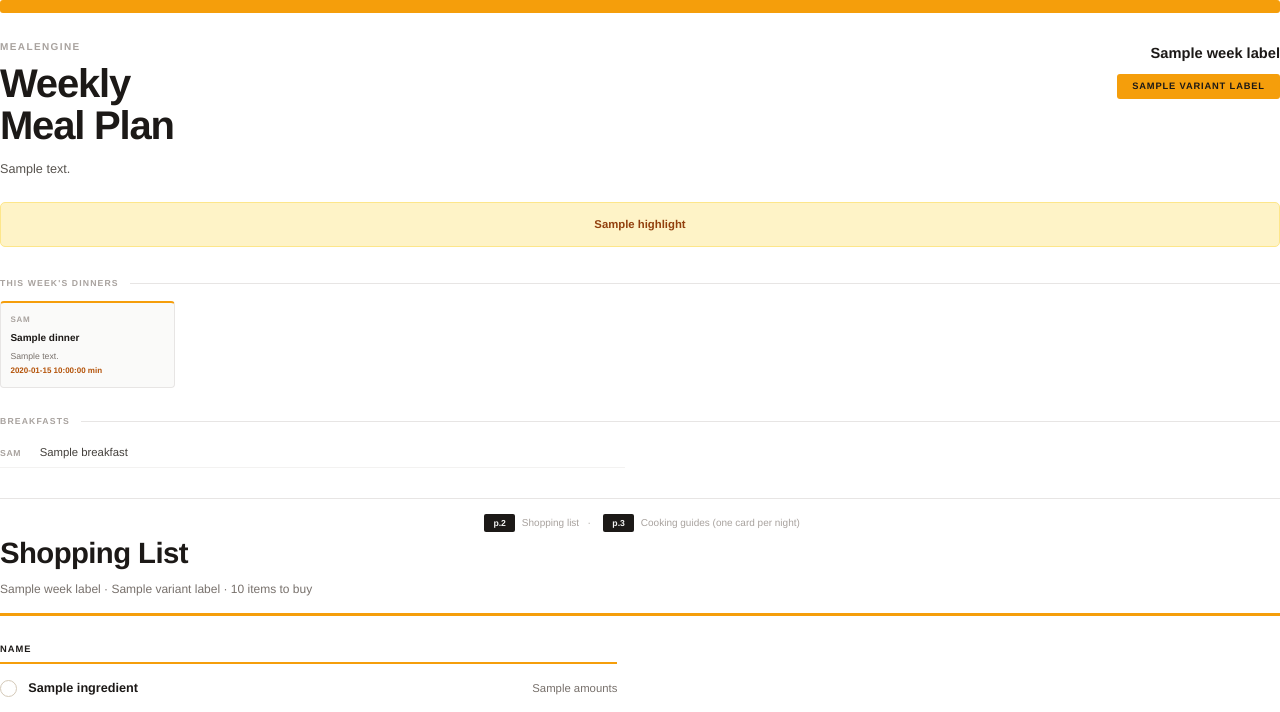
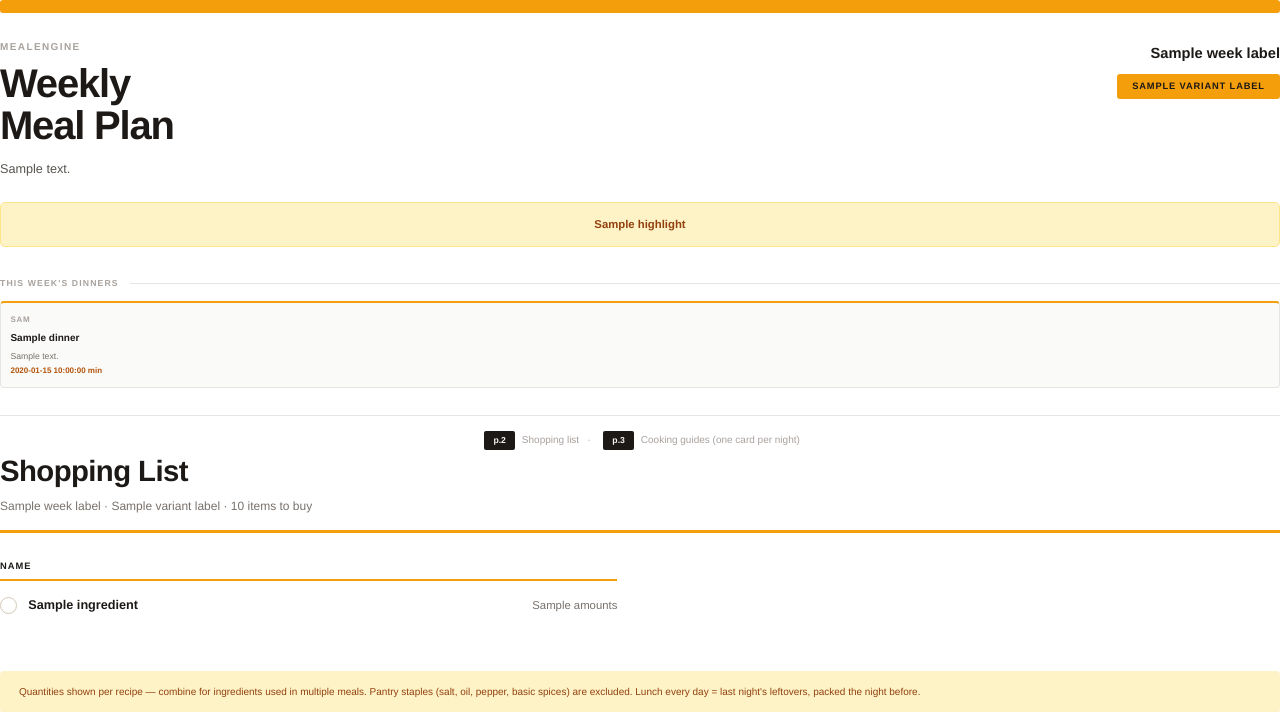
Before and after one commit to jacksoncslaiCanada/MealEngineV2, a Python web app: template app/templates/meal_plan_pdf.html in a window 1280 px wide. Shown: the top 712 px of the page. Run offline with Jinja, Linux system fonts and the light colour scheme; the template is opened without the code that fills it: most values are stand-ins (such as "Sample title", 1, 10 or a date in 2020).

Commit message:
fix: cover page layout — flexbox dinner strip, remove breakfast list
- Swap dinner strip from CSS Grid to Flexbox; WeasyPrint's grid support
  is unreliable and caused day headings to misalign and overlap text.
  flex:1 + min-width:0 on each chip gives equal-width, properly aligned
  columns.
- Remove breakfast list from page 1 — reduces clutter, leaving only the
  hero header, highlights strip, and 7-dinner overview.
- Truncate chip titles at 28 chars to prevent long names overflowing
  narrow flex cells.

https://claude.ai/code/session_0163PbByai97K7vWKiAbGE7E

```diff
--- a/app/templates/meal_plan_pdf.html
+++ b/app/templates/meal_plan_pdf.html
@@ -131,17 +131,20 @@
 
   /* Dinner strip */
   .dinner-strip {
-    display: grid;
-    grid-template-columns: repeat(7, 1fr);
+    display: flex;
+    flex-direction: row;
     gap: 2.5mm;
     margin-bottom: 7mm;
   }
   .dinner-chip {
+    flex: 1;
+    min-width: 0;
     background: #fafaf9;
     border: 1px solid #e7e5e4;
     border-top: 2.5px solid #f59e0b;
     border-radius: 4px;
     padding: 3mm 2.5mm;
+    overflow: hidden;
   }
   .chip-day {
     font-size: 6pt;
@@ -168,32 +171,6 @@
     font-weight: 700;
     color: #b45309;
   }
-
-  /* Breakfast list */
-  .breakfast-list {
-    display: grid;
-    grid-template-columns: 1fr 1fr;
-    gap: 1mm 8mm;
-    margin-bottom: 8mm;
-  }
-  .bf-item {
-    display: flex;
-    align-items: baseline;
-    gap: 2.5mm;
-    padding: 1.5mm 0;
-    border-bottom: 1px solid #f3f2f1;
-    font-size: 8.5pt;
-  }
-  .bf-day {
-    font-size: 6.5pt;
-    font-weight: 800;
-    text-transform: uppercase;
-    letter-spacing: 0.07em;
-    color: #a8a29e;
-    flex-shrink: 0;
-    width: 8mm;
-  }
-  .bf-title { color: #44403c; font-weight: 500; }
 
   /* Cover page nav */
   .page-nav {
@@ -458,23 +435,13 @@
   {% for day in days %}
   <div class="dinner-chip">
     <div class="chip-day">{{ day.day[:3] }}</div>
-    <div class="chip-title">{{ day.dinner.title }}</div>
+    <div class="chip-title">{{ day.dinner.title[:28] }}</div>
     {% if day.dinner.get('cuisine') %}
     <div class="chip-cuisine">{{ day.dinner.cuisine }}</div>
     {% endif %}
     {% if day.dinner.get('prep_time') %}
     <div class="chip-prep">{{ day.dinner.prep_time }} min</div>
     {% endif %}
-  </div>
-  {% endfor %}
-</div>
-
-<div class="section-label">Breakfasts</div>
-<div class="breakfast-list">
-  {% for day in days %}
-  <div class="bf-item">
-    <span class="bf-day">{{ day.day[:3] }}</span>
-    <span class="bf-title">{{ day.breakfast.title }}</span>
   </div>
   {% endfor %}
 </div>
```
